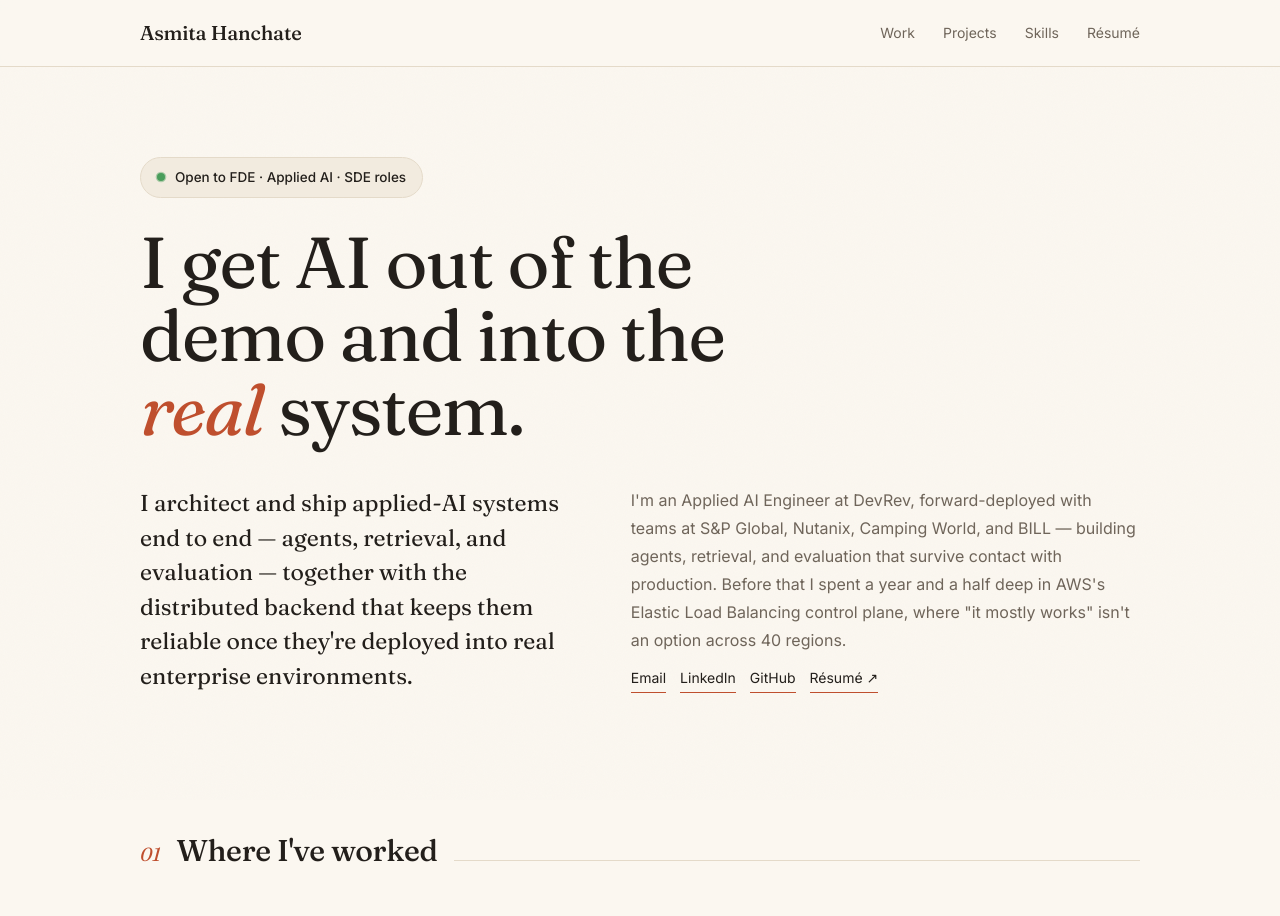
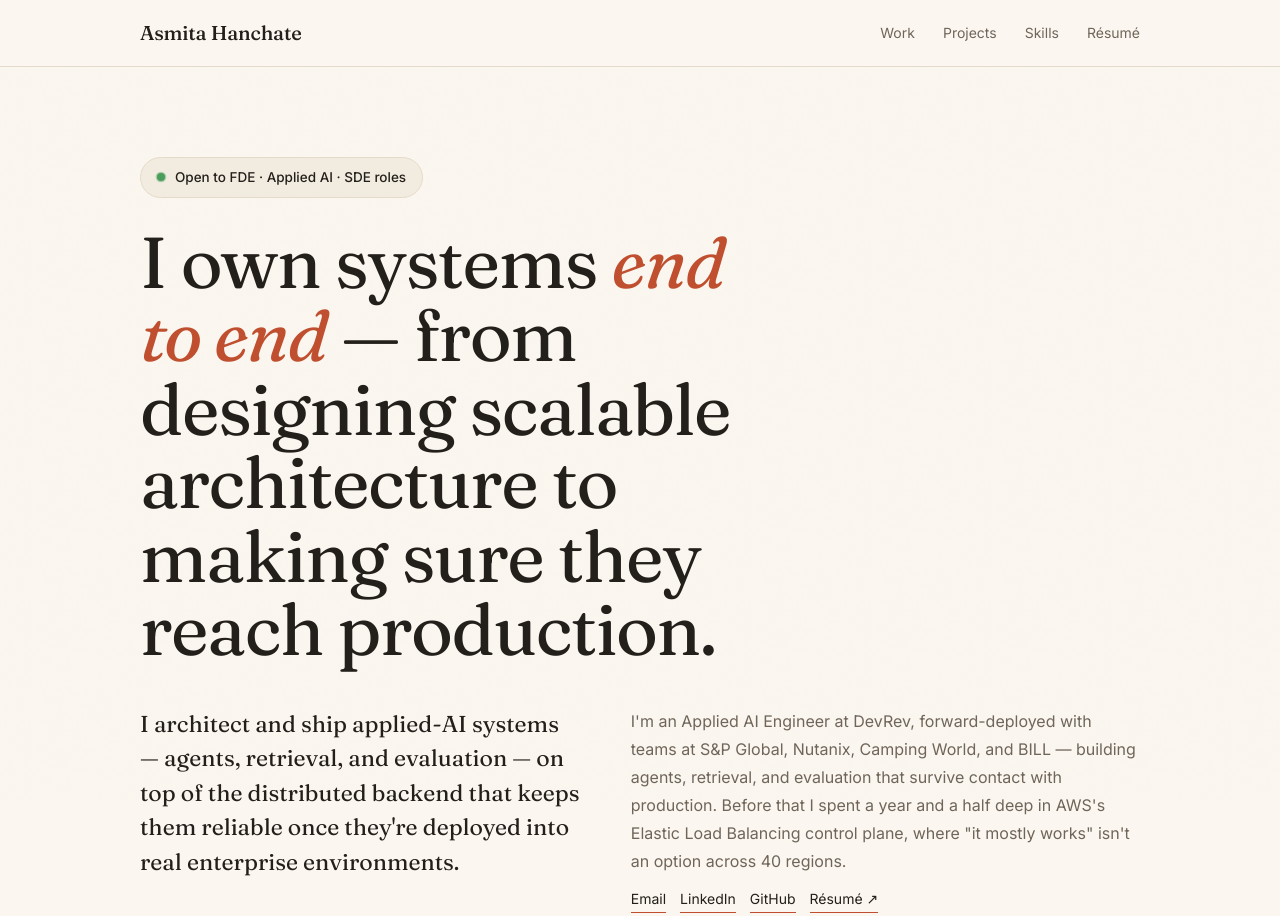
Before and after one commit to asmitahanchate/asmitahanchate.github.io, a plain HTML site: page index.html in a window 1280 px wide. Shown: the top 916 px of the page. Drawn offline with Linux system fonts and the light colour scheme.

Commit message:
Rewrite hero headline to lead with end-to-end system ownership

```diff
--- a/index.html
+++ b/index.html
@@ -131,9 +131,9 @@ footer .fine{margin-top:48px;font-size:13px;color:var(--faint)}
 
 <header class="hero wrap">
   <div class="avail"><span class="dot"></span> Open to FDE · Applied AI · SDE roles</div>
-  <h1>I get AI out of the demo and into the <em>real</em> system.</h1>
+  <h1>I own systems <em>end to end</em> — from designing scalable architecture to making sure they reach production.</h1>
   <div class="intro">
-    <div class="big">I architect and ship applied-AI systems end to end — agents, retrieval, and evaluation — together with the distributed backend that keeps them reliable once they're deployed into real enterprise environments.</div>
+    <div class="big">I architect and ship applied-AI systems — agents, retrieval, and evaluation — on top of the distributed backend that keeps them reliable once they're deployed into real enterprise environments.</div>
     <div>
       <p>I'm an Applied AI Engineer at DevRev, forward-deployed with teams at S&amp;P Global, Nutanix, Camping World, and BILL — building agents, retrieval, and evaluation that survive contact with production. Before that I spent a year and a half deep in AWS's Elastic Load Balancing control plane, where "it mostly works" isn't an option across 40 regions.</p>
       <div class="meta">
```
